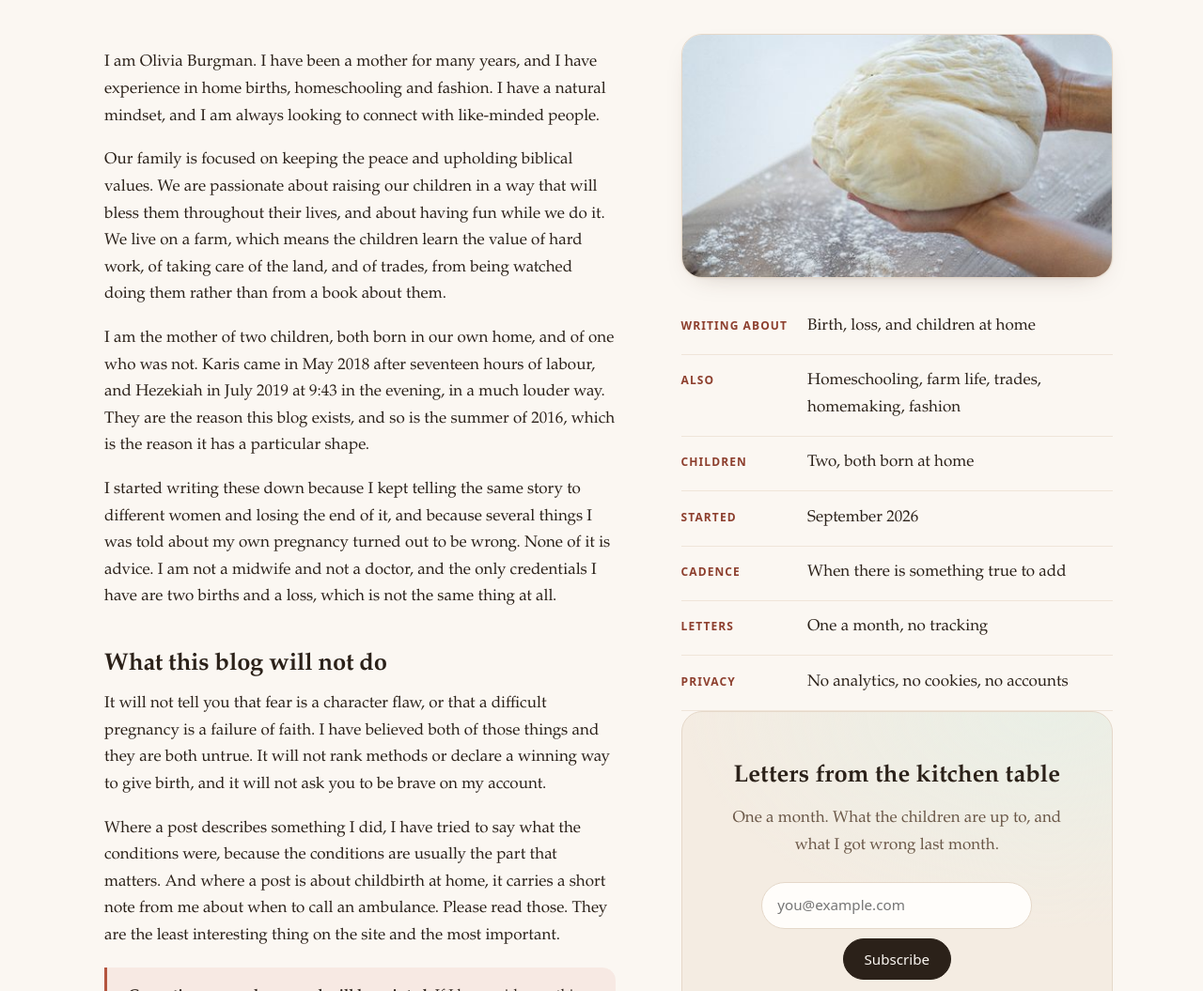
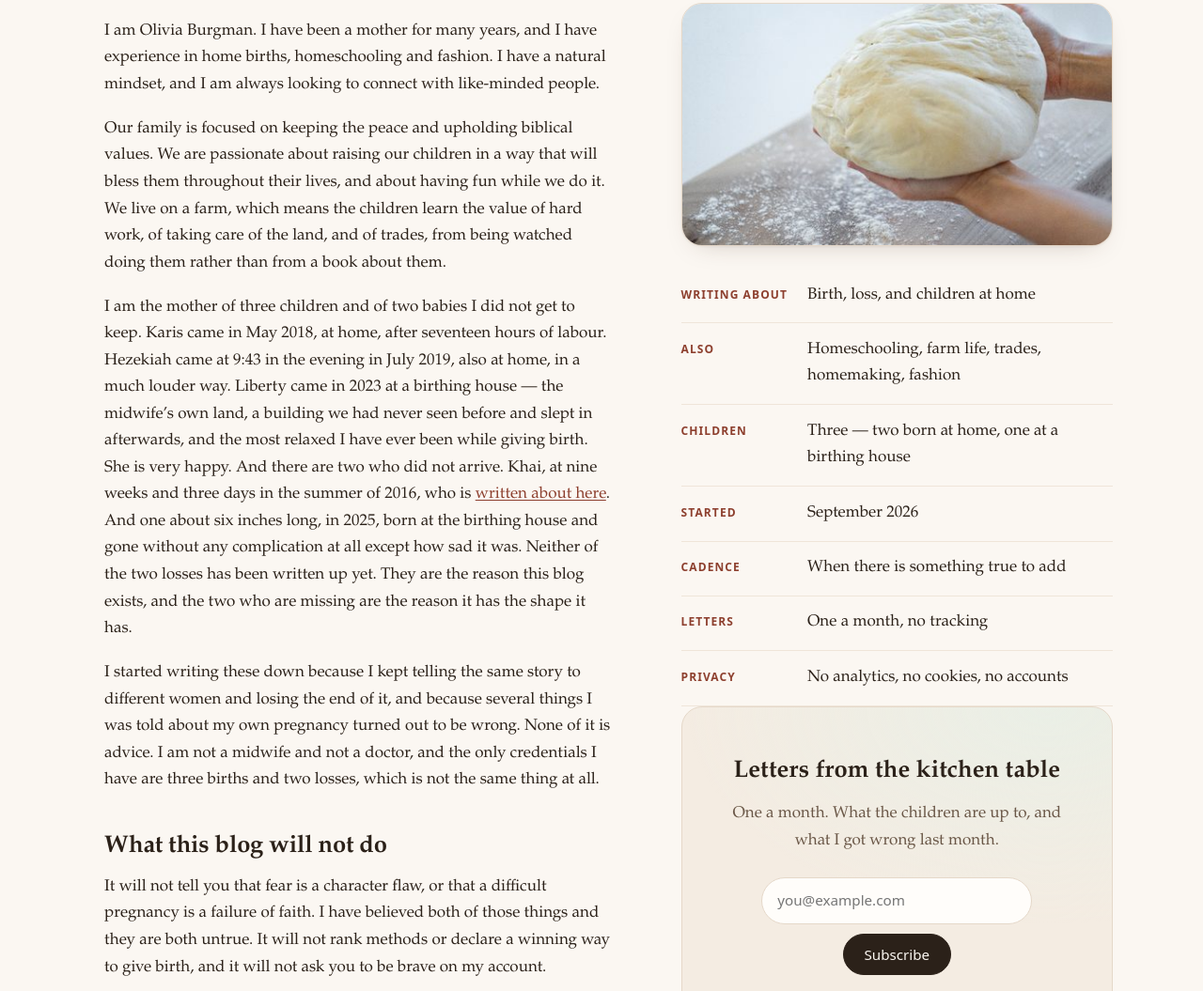
Before and after one commit to ripekern/happy-hearts-at-home, a plain HTML site: page about.html in a window 1280 px wide. Shown: the part 493-1548 px from the top of the page at 94% size. Drawn offline with Linux system fonts and the light colour scheme.

Commit message:
Retitle, and correct the family everywhere else
The front page said "Two births, one loss", which was true until Liberty
arrived in 2023 at a birthing house, and until the second loss in 2025. A count
in a headline is out of date the moment it is written, so the title is now
"Births, losses, and the whole of it written down" — no numbers, and nothing
that needs changing next time.

The same count had leaked into five other places: the hero paragraph, the meta
description, the RSS description, the blog index lead, and the About page, which
described the author as the mother of two. All corrected. The About page now
gives the five children and losses in order, and says plainly that the two
losses have not been written up yet.

The birthing house is not named, on the same principle as the midwife: it is on
her land, so the building identifies her.

Co-Authored-By: opencode <opencode@localhost>

```diff
--- a/about.html
+++ b/about.html
@@ -4,7 +4,7 @@
   <meta charset="utf-8">
   <meta name="viewport" content="width=device-width, initial-scale=1">
   <title>About &mdash; Happy Hearts at Home</title>
-  <meta name="description" content="Who writes Happy Hearts at Home, why it exists, and how to get in touch. Birth, loss and home life, written by one mother of two.">
+  <meta name="description" content="Who writes Happy Hearts at Home, why it exists, and how to get in touch. Births, losses and home life, written by the mother of three.">
   <link rel="canonical" href="https://happyheartsathome.com/about.html">
   <link rel="icon" href="favicon.svg" type="image/svg+xml">
   <link rel="alternate" type="application/rss+xml" title="Happy Hearts at Home" href="feed.xml">
@@ -51,7 +51,7 @@
         <p class="eyebrow">About</p>
         <h1>Who is writing, and why</h1>
         <p class="lead">
-          One mother of two, both born at home, one baby I never met. This page says plainly what
+          Mother of three, and of two babies I did not get to keep. This page says plainly what
           the blog is for, so you can decide whether it is worth your Tuesday.
         </p>
       </div>
@@ -75,17 +75,29 @@
           </p>
 
           <p>
-            I am the mother of two children, both born in our own home, and of one who was not.
-            Karis came in May 2018 after seventeen hours of labour, and Hezekiah in July 2019 at
-            9:43 in the evening, in a much louder way. They are the reason this blog exists, and so
-            is the summer of 2016, which is the reason it has a particular shape.
+            I am the mother of three children and of two babies I did not get to keep.
+
+            Karis came in May 2018, at home, after seventeen hours of labour. Hezekiah came at
+            9:43 in the evening in July 2019, also at home, in a much louder way. Liberty came in
+            2023 at a birthing house &mdash; the midwife&rsquo;s own land, a building we had never
+            seen before and slept in afterwards, and the most relaxed I have ever been while
+            giving birth. She is very happy.
+
+            And there are two who did not arrive. Khai, at nine weeks and three days in the summer
+            of 2016, who is <a href="posts/nine-weeks-and-three-days.html">written about
+            here</a>. And one about six inches long, in 2025, born at the birthing house and gone
+            without any complication at all except how sad it was. Neither of the two losses has
+            been written up yet.
+
+            They are the reason this blog exists, and the two who are missing are the reason it
+            has the shape it has.
           </p>
 
           <p>
             I started writing these down because I kept telling the same story to different women
             and losing the end of it, and because several things I was told about my own pregnancy
             turned out to be wrong. None of it is advice. I am not a midwife and not a doctor, and
-            the only credentials I have are two births and a loss, which is not the same thing at
+            the only credentials I have are three births and two losses, which is not the same thing at
             all.
           </p>
 
@@ -150,7 +162,7 @@
           <ul class="facts">
             <li><b>Writing about</b> <span>Birth, loss, and children at home</span></li>
             <li><b>Also</b> <span>Homeschooling, farm life, trades, homemaking, fashion</span></li>
-            <li><b>Children</b> <span>Two, both born at home</span></li>
+            <li><b>Children</b> <span>Three &mdash; two born at home, one at a birthing house</span></li>
             <li><b>Started</b> <span>September 2026</span></li>
             <li><b>Cadence</b> <span>When there is something true to add</span></li>
             <li><b>Letters</b> <span>One a month, no tracking</span></li>
--- a/feed.xml
+++ b/feed.xml
@@ -3,7 +3,7 @@
   <channel>
     <title>Happy Hearts at Home</title>
     <link>https://happyheartsathome.com/index.html</link>
-    <description>Birth, loss, and the days after. One mother's account of losing a baby at nine weeks, and of two home births.</description>
+    <description>Births, losses, and the days after. One mother's account of three babies born and two that she did not get to keep.</description>
     <language>en-gb</language>
     <generator>hand-written HTML</generator>
     <lastBuildDate>Mon, 12 Oct 2026 20:00:00 GMT</lastBuildDate>
```
Also changed, not shown: blog.html (+2 -2 lines), index.html (+8 -7 lines), 1 other file.
